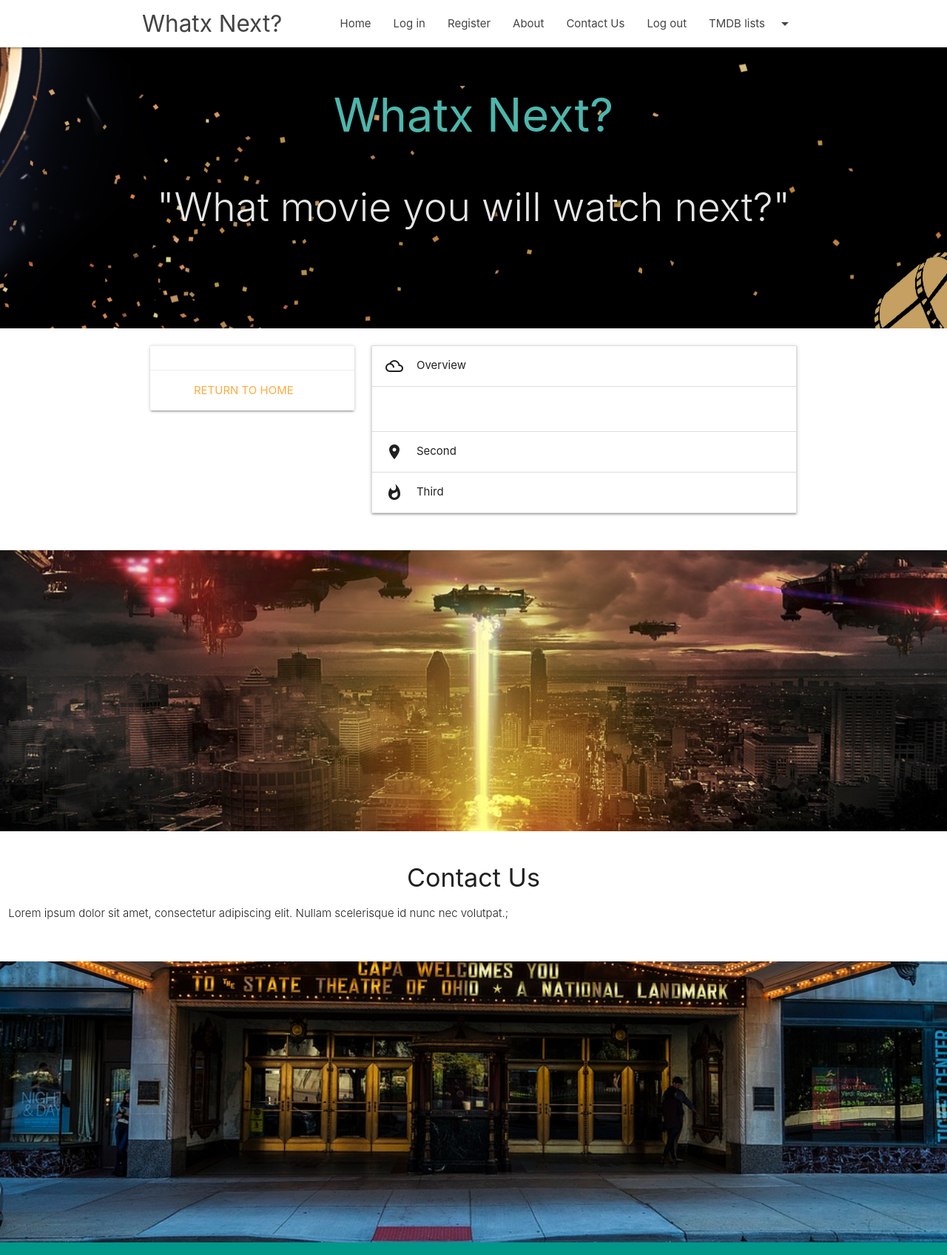
After one commit to brunobdias/whatx_next, a Flask app: template templates/view_movies.html in a window 1280 px wide. The commit adds this page. Shown: the top 1697 px of the page at 74% size. Run offline with Flask 2, Linux system fonts and the light colour scheme; the template is opened without the code that fills it, so the values that code supplies are empty; some libraries are stand-ins or nearby versions.

Commit message:
Created and add some style to view_movies.html

```diff
--- a/app.py
+++ b/app.py
@@ -54,7 +54,7 @@ def now_playing():
         else:
             flash("Fail Trying to Loading List")
 
-    return render_template("now_playing.html", movies=movies)
+    return render_template("list_movies.html", movies=movies)
 
 ### URL SAMPLE - GET /movie/popular
 # https://api.themoviedb.org/3/movie/popular?api_key=cb840be2847e004061e5c0d2c9f0f0aa&language=en-US&page=1
@@ -69,7 +69,6 @@ def top_rated():
     pprint.pprint(endpoint)
     if req.status_code == 200:
         data = req.json()
-        print(data)
         results = data['results']
         if len(results) > 0:
             print(results[0].keys())
@@ -86,7 +85,47 @@ def top_rated():
         else:
             flash("Fail Trying to Loading List")
 
-    return render_template("now_playing.html", movies=movies)
+    return render_template("list_movies.html", movies=movies)
+
+### URL SAMPLE - GET /movie/{movie_id}
+#https://api.themoviedb.org/3/movie/{movie_id}?api_key=<api_key>
+@app.route("/view_movie/<movie_id>", methods=["GET", "POST"])
+def view_movie(movie_id):
+    endpoint_path = f"/movie/{movie_id}"
+    endpoint_api_key = f"?api_key={app.api_key}"
+    endpoint_lang = "&language=en-US"
+    img_url_endpoint_size = "https://image.tmdb.org/t/p/w500"
+    endpoint = f"{api_url_src}{app.api_version}{endpoint_path}{endpoint_api_key}{endpoint_lang}"
+    req = requests.get(endpoint)
+    pprint.pprint(endpoint)
+    pprint.pprint(data.keys)
+    if req.status_code == 200:
+        data = req.json()
+        img_url = f"{img_url_endpoint_size}{data['poster_path']}"
+        data['poster_path'] = img_url
+        pprint.pprint(data['poster_path'])
+        movies = data
+    return render_template("view_movies.html", movies=movies)
+    """
+    if req.status_code == 200:
+        data = req.json()
+        results = data['results']
+        if len(results) > 0:
+            print(results[0].keys())
+            movie_ids = set()
+            for result in results:
+                img_url = f"{img_url_endpoint_size}{result['poster_path']}"
+                result['poster_path'] = img_url
+                _id = result['id']
+                title = result['title']
+                print(title)
+                movie_ids.add(_id)
+            movies = results
+        else:
+            flash("Fail Trying to Loading List")
+    """
+    #return render_template("view_movies.html")
+    #return render_template("view_movies.html", movies=movies)
 
     """
 GET
--- a/static/js/script.js
+++ b/static/js/script.js
@@ -6,4 +6,5 @@ $(document).ready(function(){
         numVisible: 15
     });
     $('.tooltipped').tooltip();
+    $('.collapsible').collapsible();
   });
--- a/templates/now_playing.html
+++ b/templates/list_movies.html
@@ -7,7 +7,7 @@
             <h2 class="center-align s12 text-shadow">Now Playing</h2>
         {% endif %}
         {% for movie in movies %}
-            <a class="carousel-item tooltipped" href="#" data-position="top"
+            <a class="carousel-item tooltipped" href="{{ url_for('view_movie', movie_id=movie.id) }}" data-position="top"
                 data-tooltip="{{movie['title']}}"><img src="{{movie['poster_path']}}"
                 alt="{{movie['title']}}"></a>
         {% endfor %}
--- /dev/null
+++ b/templates/view_movies.html
@@ -0,0 +1,34 @@
+{% extends 'base.html' %}
+{% block content %}
+    <div class="row center-align">
+        <div class="col s12 m4">
+            <div class="card">
+                <div class="card-image">
+                <img src="{{movies['poster_path']}}" alt="{{movies['title']}}">
+                </div>
+                <div class="card-action">
+                    <span class="card-title">{{movies['title']}}</span>
+                </div>
+                <div class="card-action">
+                    <a href="{{ url_for('now_playing') }}">Return to Home</a>
+                </div>
+            </div>
+        </div>
+        <div class="col s12 m8">
+            <ul class="collapsible">
+                <li class="active">
+                  <div class="collapsible-header"><i class="material-icons">filter_drama</i>Overview</div>
+                  <div class="collapsible-body"><span>{{movies['overview']}}</span></div>
+                </li>
+                <li>
+                  <div class="collapsible-header"><i class="material-icons">place</i>Second</div>
+                  <div class="collapsible-body"><span>Lorem ipsum dolor sit amet.</span></div>
+                </li>
+                <li>
+                  <div class="collapsible-header"><i class="material-icons">whatshot</i>Third</div>
+                  <div class="collapsible-body"><span>Lorem ipsum dolor sit amet.</span></div>
+                </li>
+              </ul>
+        </div>
+    </div>
+{% endblock content %}
```
Also changed, not shown: static/img/background4.png (renamed from background4.png).
